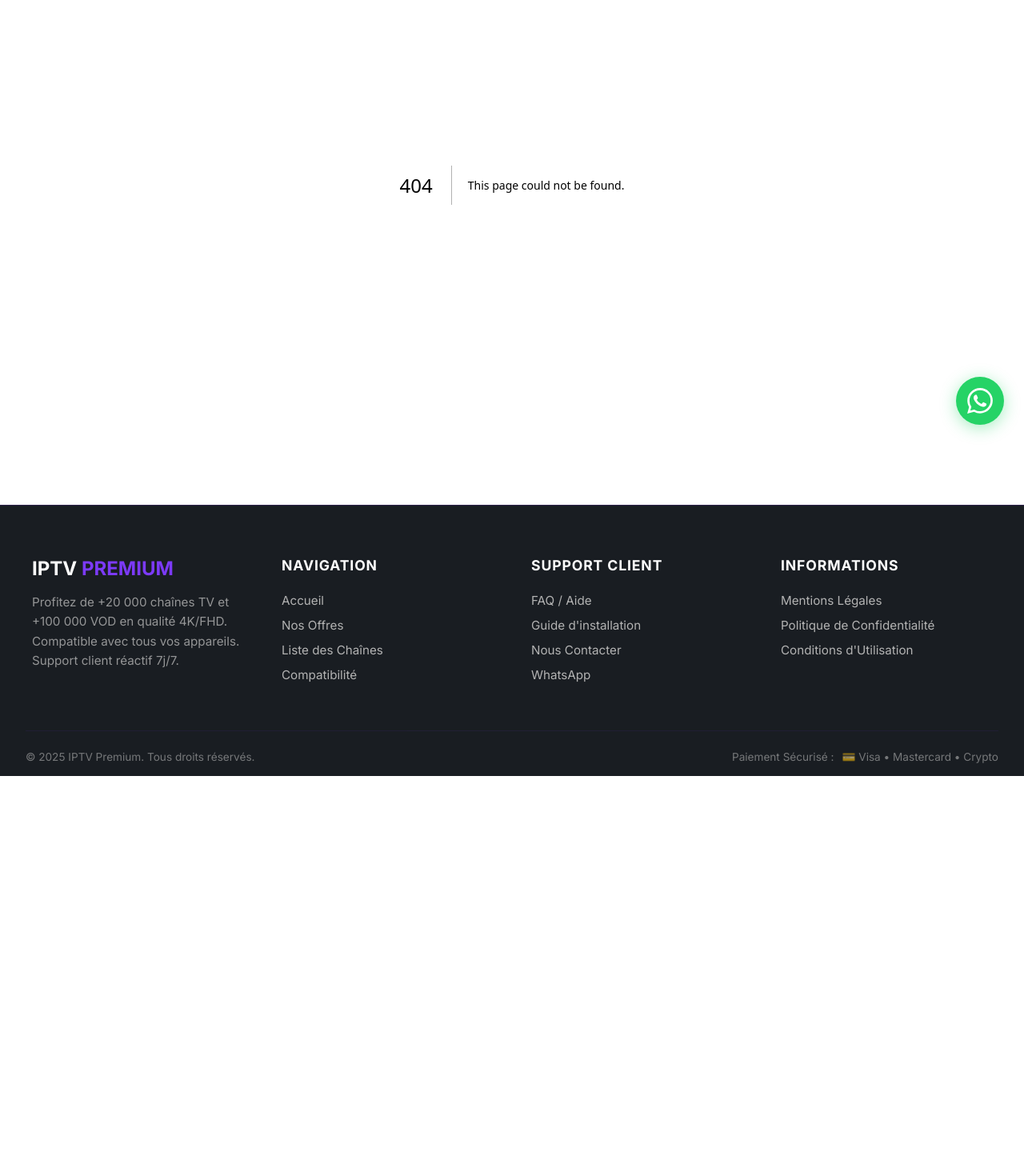
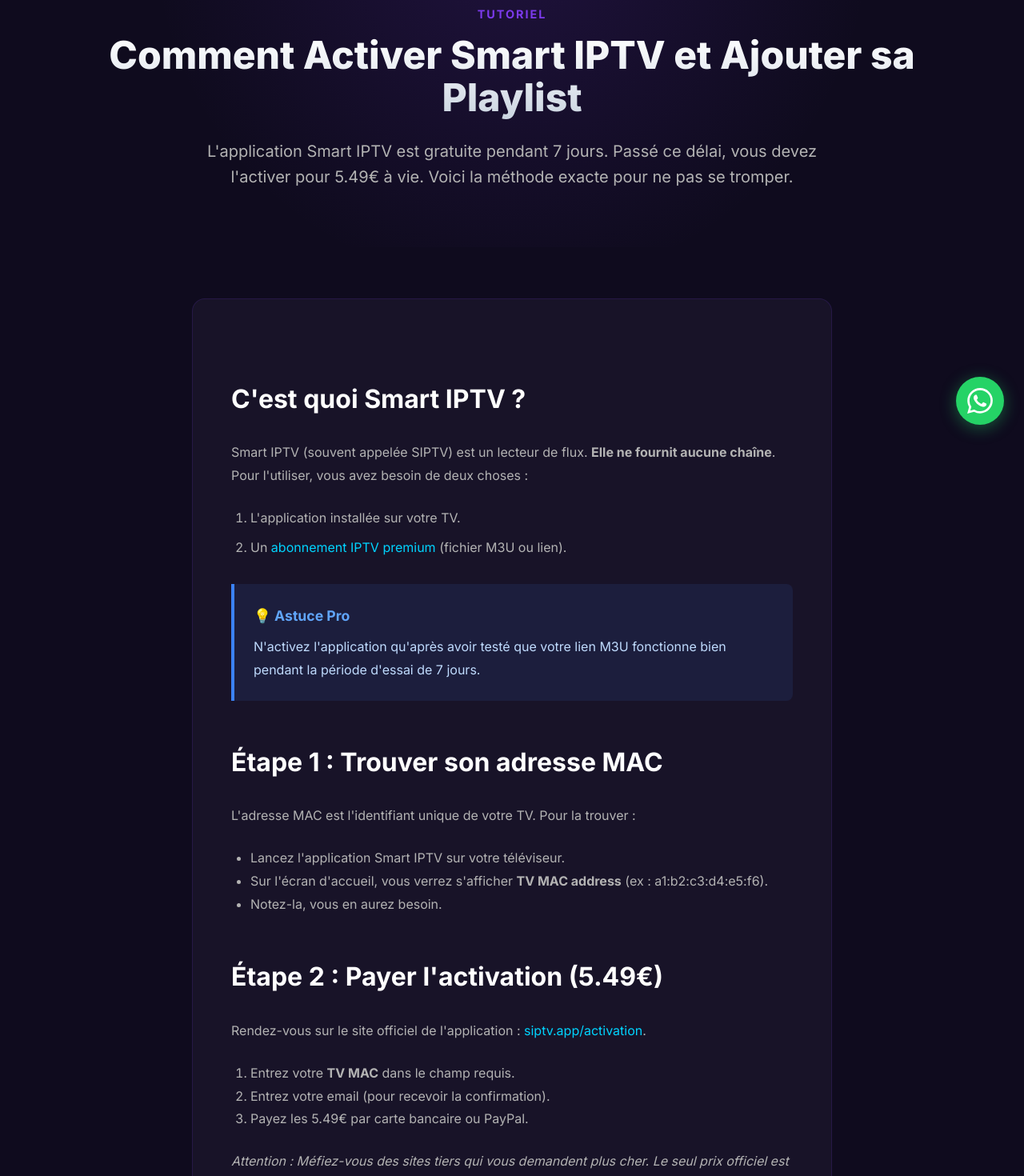
Before and after one commit to SmailNilson/iptv-platform, a Next.js app: page /blog/smart-iptv-activation in a window 1280 px wide. Before the commit this address had no page. Shown: the part 169-1639 px from the top of the page at 80% size. Before the commit the page ends 1139 px from the top, so only its background shows below. Built offline with nearby package versions, Linux system fonts and the light colour scheme.

Commit message:
Add Smart IPTV activation page to blog section

```diff
--- /dev/null
+++ b/src/app/blog/smart-iptv-activation/page.tsx
@@ -0,0 +1,109 @@
+
+import React from 'react';
+import type { Metadata } from 'next';
+import Link from 'next/link';
+import { Navbar } from '@/components/layout/Navbar';
+import { Button } from '@/components/ui/Button';
+import styles from '../../styles/shared.module.css';
+
+export const metadata: Metadata = {
+    title: 'Activer Smart IPTV : Le Guide Complet 2025',
+    description: 'Problème d\'activation Smart IPTV ? Suivez notre tutoriel étape par étape pour activer l\'application Smart IPTV à vie (5.49€) et y ajouter votre playlist M3U.',
+    alternates: {
+        canonical: '/blog/smart-iptv-activation',
+    },
+};
+
+export default function SmartIptvActivationPage() {
+    return (
+        <main className={styles.main}>
+            <Navbar />
+
+            {/* Article Header */}
+            <section className={styles.hero} style={{ paddingBottom: '2rem' }}>
+                <div className={styles.container}>
+                    <span style={{ color: 'var(--accent-1)', fontWeight: 'bold', textTransform: 'uppercase', letterSpacing: '2px', fontSize: '0.9rem' }}>Tutoriel</span>
+                    <h1 className={styles.heroTitle} style={{ fontSize: '3rem', marginTop: '1rem' }}>
+                        Comment Activer Smart IPTV et Ajouter sa Playlist
+                    </h1>
+                    <p className={styles.heroSubtitle}>
+                        L'application Smart IPTV est gratuite pendant 7 jours. Passé ce délai, vous devez l'activer pour 5.49€ à vie. Voici la méthode exacte pour ne pas se tromper.
+                    </p>
+                </div>
+            </section>
+
+            {/* Content Body */}
+            <section className={styles.section}>
+                <div className={styles.container}>
+                    <article className={styles.prose} style={{ background: 'var(--card-bg)', padding: '3rem', borderRadius: '1rem', border: '1px solid var(--glass-border)' }}>
+                        <h2>C'est quoi Smart IPTV ?</h2>
+                        <p>
+                            Smart IPTV (souvent appelée SIPTV) est un lecteur de flux. <strong>Elle ne fournit aucune chaîne</strong>.
+                            Pour l'utiliser, vous avez besoin de deux choses :
+                        </p>
+                        <ol style={{ paddingLeft: '1.5rem', marginBottom: '1.5rem' }}>
+                            <li style={{ marginBottom: '0.5rem' }}>L'application installée sur votre TV.</li>
+                            <li>Un <Link href="/#plans" style={{ color: 'var(--accent-2)' }}>abonnement IPTV premium</Link> (fichier M3U ou lien).</li>
+                        </ol>
+
+                        <div style={{ background: 'rgba(59, 130, 246, 0.1)', borderLeft: '4px solid #3b82f6', padding: '1.5rem', margin: '2rem 0', borderRadius: '0 8px 8px 0' }}>
+                            <h3 style={{ color: '#60a5fa', margin: '0 0 0.5rem 0', fontSize: '1.1rem' }}>💡 Astuce Pro</h3>
+                            <p style={{ margin: 0, color: '#bfdbfe' }}>
+                                N'activez l'application qu'après avoir testé que votre lien M3U fonctionne bien pendant la période d'essai de 7 jours.
+                            </p>
+                        </div>
+
+                        <h2>Étape 1 : Trouver son adresse MAC</h2>
+                        <p>
+                            L'adresse MAC est l'identifiant unique de votre TV. Pour la trouver :
+                        </p>
+                        <ul style={{ paddingLeft: '1.5rem', marginBottom: '1.5rem' }}>
+                            <li>Lancez l'application Smart IPTV sur votre téléviseur.</li>
+                            <li>Sur l'écran d'accueil, vous verrez s'afficher <strong>TV MAC address</strong> (ex : a1:b2:c3:d4:e5:f6).</li>
+                            <li>Notez-la, vous en aurez besoin.</li>
+                        </ul>
+
+                        <h2>Étape 2 : Payer l'activation (5.49€)</h2>
+                        <p>
+                            Rendez-vous sur le site officiel de l'application : <a href="https://siptv.app/activation" target="_blank" rel="nofollow noopener" style={{ color: 'var(--accent-2)' }}>siptv.app/activation</a>.
+                        </p>
+                        <ol style={{ paddingLeft: '1.5rem', marginBottom: '1.5rem' }}>
+                            <li>Entrez votre <strong>TV MAC</strong> dans le champ requis.</li>
+                            <li>Entrez votre email (pour recevoir la confirmation).</li>
+                            <li>Payez les 5.49€ par carte bancaire ou PayPal.</li>
+                        </ol>
+                        <p><em>Attention : Méfiez-vous des sites tiers qui vous demandent plus cher. Le seul prix officiel est 5.49€.</em></p>
+
+                        <h2>Étape 3 : Injecter la Playlist M3U</h2>
+                        <p>
+                            Une fois l'application activée, elle est vide. Il faut y mettre les chaînes de votre abonnement.
+                        </p>
+                        <ol style={{ paddingLeft: '1.5rem', marginBottom: '1.5rem' }}>
+                            <li>Allez sur l'onglet <strong>My List</strong> du site siptv.app.</li>
+                            <li>Dans "MAC", remettez l'adresse MAC de votre TV.</li>
+                            <li>Dans "URL", collez le lien M3U fourni par votre <Link href="/#plans" style={{ color: 'var(--accent-2)' }}>fournisseur IPTV</Link>.</li>
+                            <li>Cochez la case "Save online" si disponible.</li>
+                            <li>Cliquez sur <strong>Send</strong>.</li>
+                        </ol>
+
+                        <h2>Étape 4 : Redémarrer l'application</h2>
+                        <p>
+                            Retournez sur votre TV. Appuyez sur le bouton "0" ou "Reload" (parfois il faut maintenir "OK" ou redémarrer la TV).
+                            Si tout s'est bien passé, la liste des chaînes apparaît !
+                        </p>
+                    </article>
+
+                    {/* CTA Box */}
+                    <div style={{ marginTop: '4rem', background: 'linear-gradient(135deg, rgba(30, 26, 48, 0.9) 0%, rgba(124, 58, 237, 0.2) 100%)', padding: '3rem', borderRadius: '1rem', textAlign: 'center', border: '1px solid var(--glass-border)' }}>
+                        <h3 style={{ fontSize: '1.75rem', fontWeight: 'bold', marginBottom: '1rem' }}>Vous n'avez pas encore de lien M3U ?</h3>
+                        <p style={{ color: 'var(--text-secondary)', marginBottom: '2rem', maxWidth: '600px', margin: '0 auto 2rem' }}>
+                            Ne perdez pas votre argent avec des abonnements qui coupent.
+                            Obtenez le meilleur lien M3U du marché, parfaitement compatible Smart IPTV.
+                        </p>
+                        <Button href="/#plans" variant="primary">Découvrir nos offres</Button>
+                    </div>
+                </div>
+            </section>
+        </main>
+    );
+}
```
